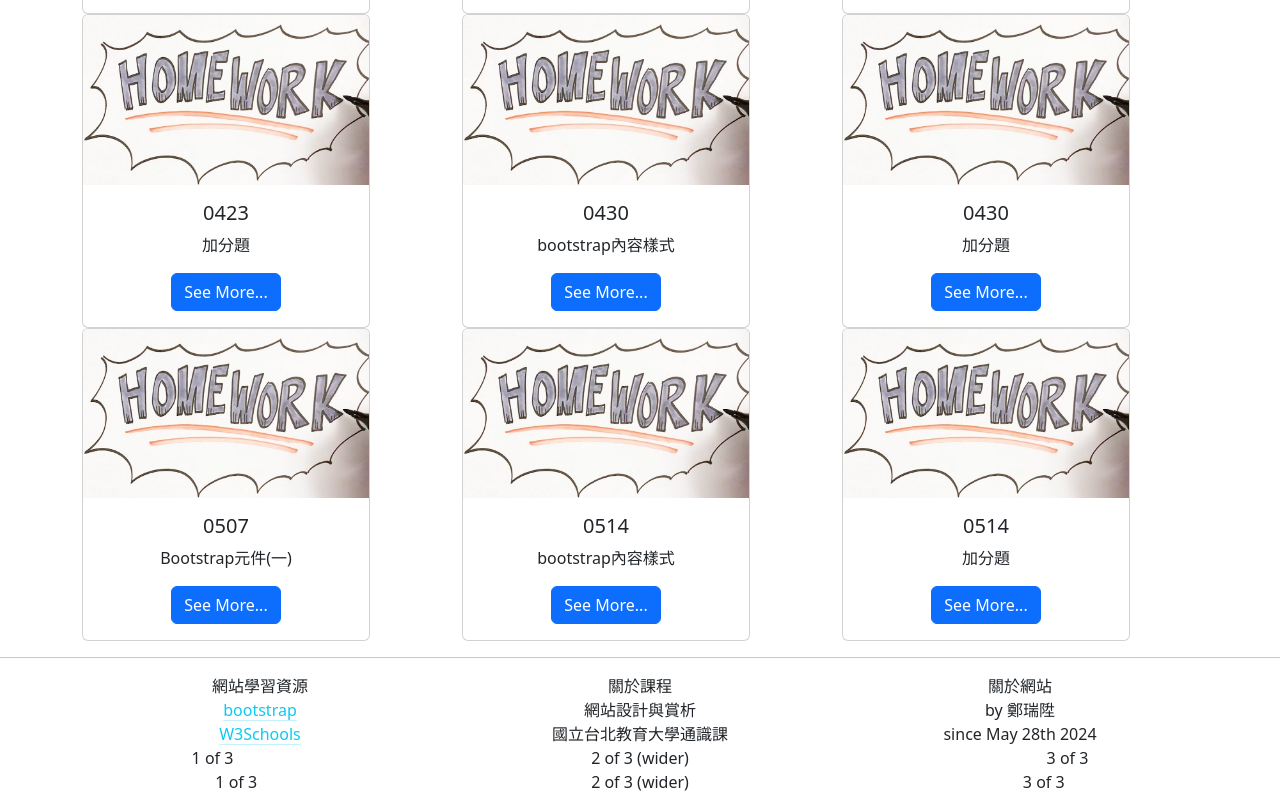
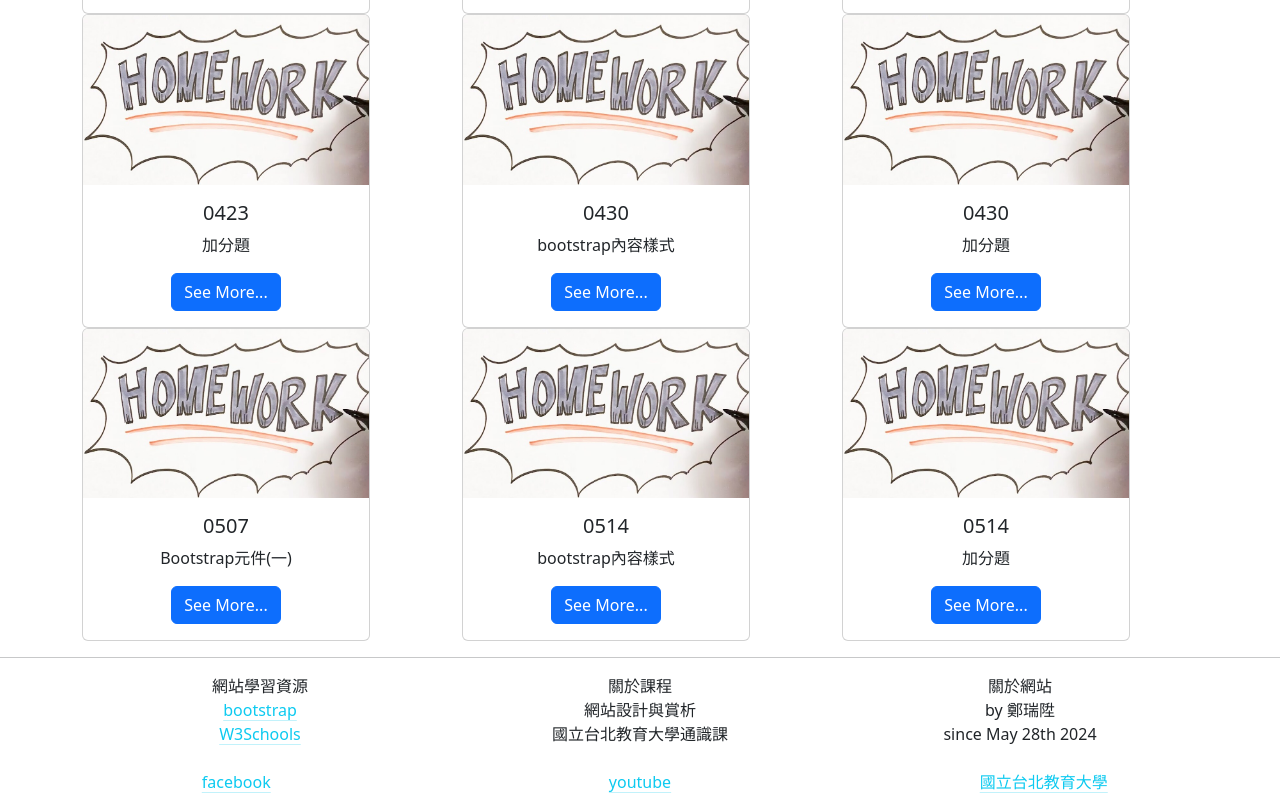
Before and after one commit to ritashio/ritashio.github.com, a plain HTML site: page index.html in a window 1280 px wide. Shown: the part 1464-2258 px from the top of the page. Drawn offline with nearby package versions, Linux system fonts and the light colour scheme.

Commit message:
Update index.html

```diff
--- a/index.html
+++ b/index.html
@@ -264,26 +264,16 @@
 
 
 		<div class="container text-center">
+  <br>
   <div class="row">
     <div class="col">
-      1 of 3
+      <a href="https://www.facebook.com/people/%E9%84%AD%E7%91%9E%E9%99%9E/pfbid02Gfmny6ZzfmtxfXTVrpxhtjAVPZhtcSKNiUEPAmTrtsp1szpA4dHcjgtvnxNfzxZBl/" class="link-info link-offset-2 link-underline-opacity-25 link-underline-opacity-100-hover" target="_blank">facebook</a>
     </div>
-    <div class="col-6">
-      2 of 3 (wider)
+    <div class="col-5">
+      <a href="https://www.youtube.com/" class="link-info link-offset-2 link-underline-opacity-25 link-underline-opacity-100-hover" target="_blank">youtube</a>
     </div>
     <div class="col">
-      3 of 3
-    </div>
-  </div>
-  <div class="row">
-    <div class="col">
-      1 of 3
-    </div>
-    <div class="col-5">
-      2 of 3 (wider)
-    </div>
-    <div class="col">
-      3 of 3
+      <a href="https://www.ntue.edu.tw/?Lang=zh-tw" class="link-info link-offset-2 link-underline-opacity-25 link-underline-opacity-100-hover" target="_blank">國立台北教育大學</a>
     </div>
   </div>
 </div>
```
